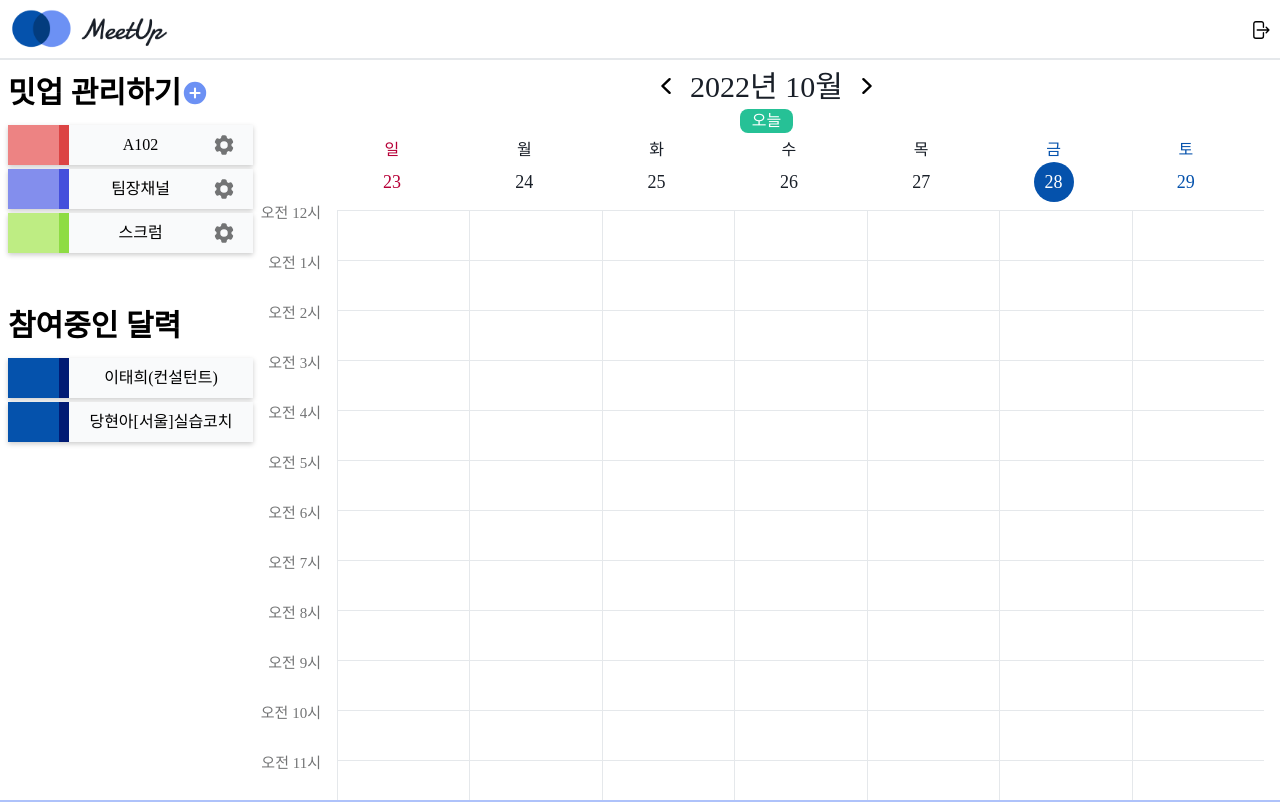
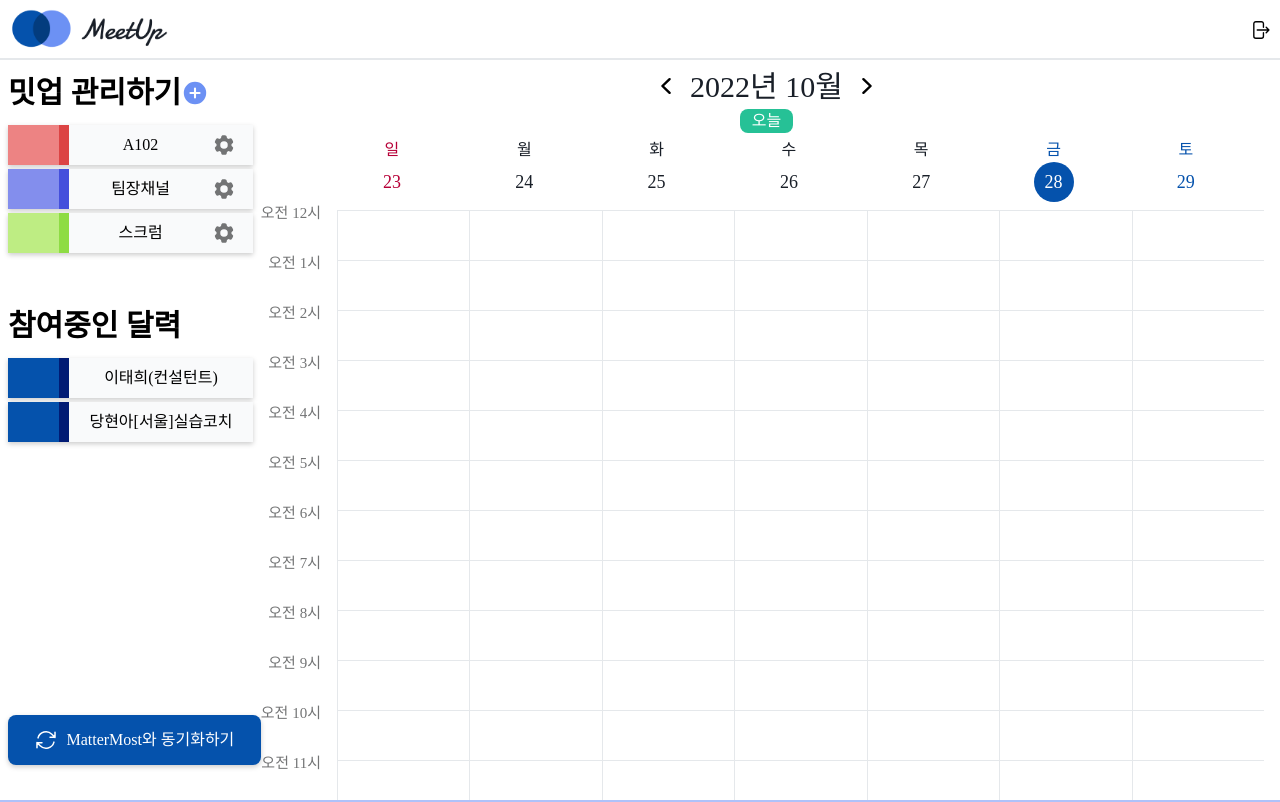
Before and after one commit to drsuneamer/MeetUp, a React (Create React App) app in the folder frontend/: page / in a window 1280 px wide. Shown: the top 802 px of the page. Built offline with nearby package versions, Linux system fonts and the light colour scheme.

Commit message:
[#S07P31A102-178][FE] feat: add sync button & api call

```diff
--- a/frontend/src/components/SideBar.tsx
+++ b/frontend/src/components/SideBar.tsx
@@ -1,11 +1,37 @@
 import ChannelList from '../components/ChannelList';
 import MeetupList from '../components/MeetupList';
+import axios from 'axios';
+import { useNavigate } from 'react-router-dom';
+import { useEffect } from 'react';
+
+
+
 
 function SideBar() {
+
+  const navigate = useNavigate()
+
+  const syncRequest = async () => {
+    await axios.get('http://localhost:8080//meetup/sync').then((res) => {
+      console.log(res);
+      if (res.status === 200) {
+        console.log('동기화 완료')
+        navigate('/');
+      }
+    });
+  };
+
   return (
-    <div className="SideBar w-full pl-2 mt-[70px]">
+    <div className="SideBar relative w-full pl-2 mt-[70px]">
       <ChannelList />
       <MeetupList />
+
+      <button onClick={syncRequest} className="bg-title hover:bg-hover text-background rounded w-full h-s drop-shadow-button flex justify-center items-center space-x-2 absolute bottom-24">
+        <svg xmlns="http://www.w3.org/2000/svg" fill="none" viewBox="0 0 24 24" stroke-width="1.5" stroke="currentColor" className="w-6 h-6">
+          <path stroke-linecap="round" stroke-linejoin="round" d="M16.023 9.348h4.992v-.001M2.985 19.644v-4.992m0 0h4.992m-4.993 0l3.181 3.183a8.25 8.25 0 0013.803-3.7M4.031 9.865a8.25 8.25 0 0113.803-3.7l3.181 3.182m0-4.991v4.99" />
+        </svg>
+        <span> MatterMost와 동기화하기</span>
+      </button>
     </div>
   );
 }
```
